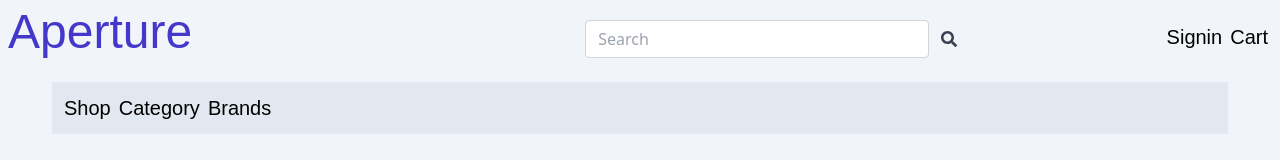
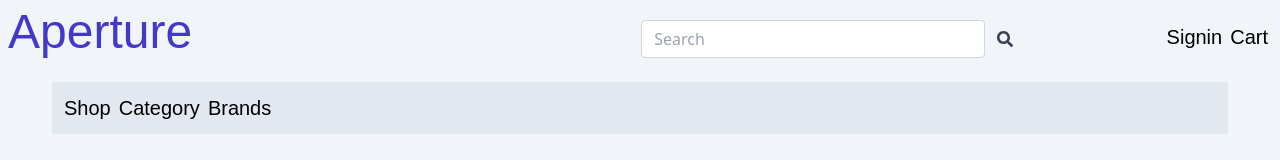
Before and after one commit to johngwells/E-Shop, a React (Create React App) app: page / in a window 1280 px wide. Shown: the top 160 px of the page. Built offline with nearby package versions, Linux system fonts and the light colour scheme; the HTML template or start-up script is replaced by a standard one; a web font is replaced by a local one.

Commit message:
move search on navigation to right of center

```diff
--- a/src/pages/navigation/Navigation.js
+++ b/src/pages/navigation/Navigation.js
@@ -6,7 +6,7 @@ const Navigation = () => (
       <div className='w-full'>
         <h1 className='text-5xl font-Hubballi text-indigo-700'>Aperture</h1>
       </div>
-      <div className='flex mt-3 w-full'>
+      <div className='flex ml-28 mt-3 w-full'>
         <SearchBar />
       </div>
       <div className='flex items-center p-1 mt-2'>
```
